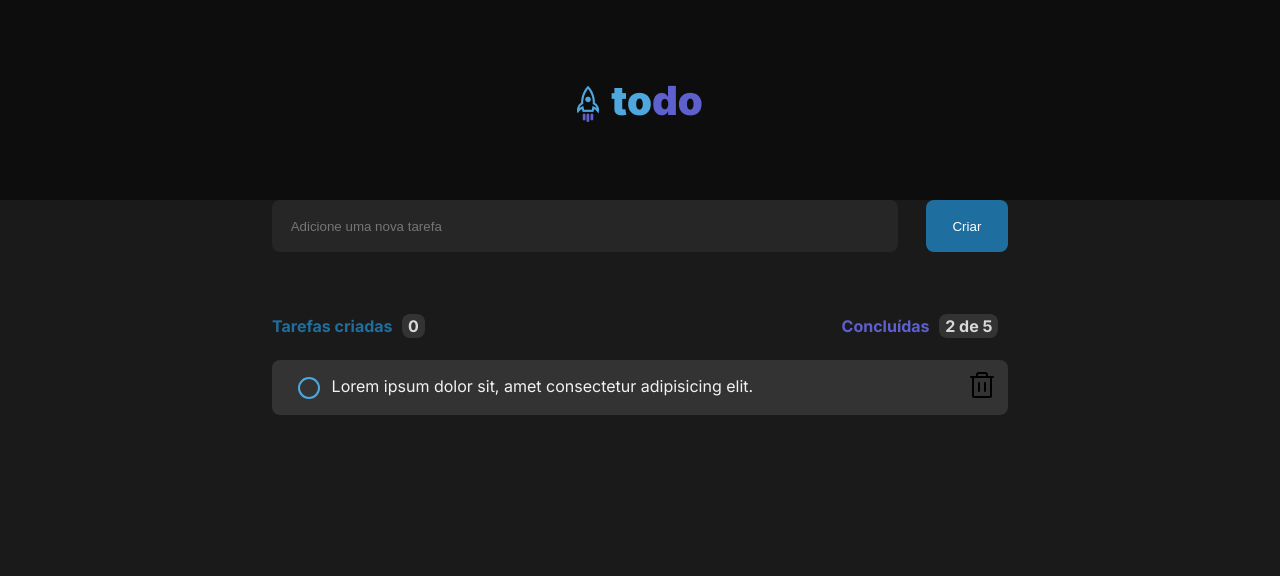
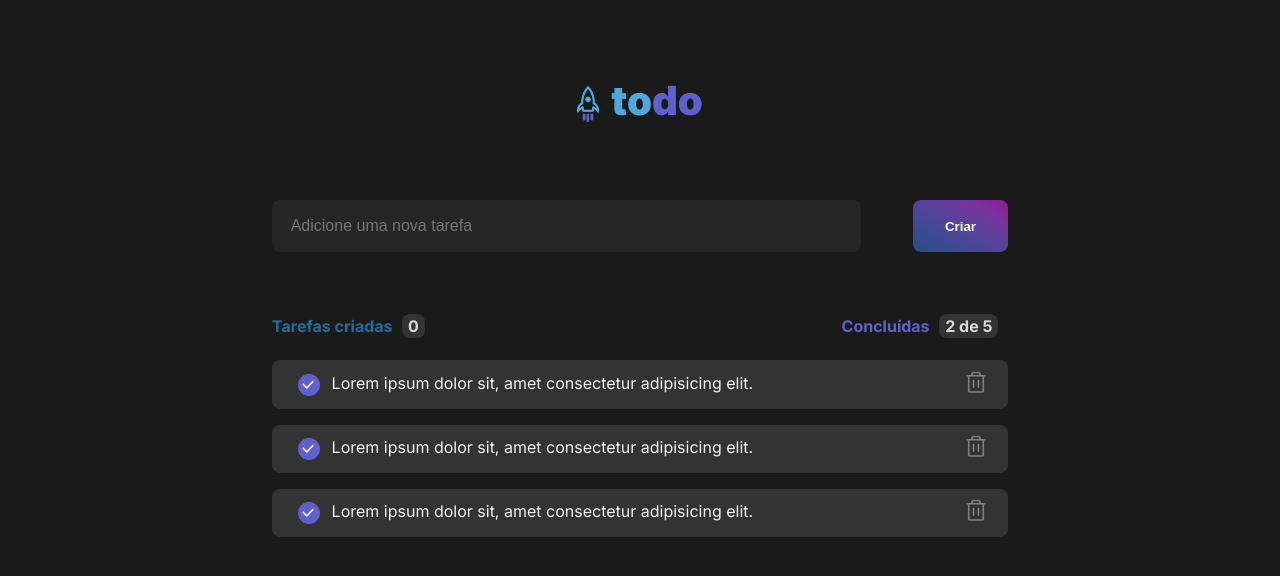
Before and after one commit to viniscrv/to-do, a React (Vite) app: page / in a window 1280 px wide. Shown: the top 576 px of the page. Built offline with nearby package versions, Linux system fonts and the light colour scheme.

Commit message:
ajustado estilização de tasks

```diff
--- a/src/components/Header.module.css
+++ b/src/components/Header.module.css
@@ -1,5 +1,5 @@
 .header {
-    background-color: var(--gray-700);
+    background-color: transparent;
     height: 200px;
     display: flex;
     align-items: center;
--- a/src/components/Input.module.css
+++ b/src/components/Input.module.css
@@ -16,9 +16,14 @@ form input {
     color: var(--gray-300);
 }
 
+form input::placeholder {
+    font-size: 1.2em;
+}
+
 form button {
-    background-color: var(--blue-dark);
-    padding: 1.4em 2em;
+    background: var(--blue-purple);
+    padding: 1.4em 2.4em;
+    font-weight: 700;
     border: 0;
     border-radius: 8px;
     color: #fff;
--- a/src/components/Task.module.css
+++ b/src/components/Task.module.css
@@ -5,6 +5,10 @@
     padding: .6em;
     background-color: var(--gray-400);
     border-radius: 8px;
+}
+
+.task + .task {
+    margin-top: 1em;
 }
 
 .checkbox input {
@@ -16,7 +20,7 @@
     margin: 0 1em;
 }
 
-.checkbox input + label:before {
+.checkbox label:before {
     content: "";
     width: 18px;
     height: 18px;
@@ -27,13 +31,25 @@
     margin-right: 12px;
 }
 
-.checkbox input:checked + label:before {
+.checkbox label::before {
     background-color: var(--purple-dark);
     border: 2px solid var(--purple-dark);
+    background-image: url(../assets/checked.svg);
+    background-repeat: no-repeat;
+    background-size: 80%;
+    background-position: center;
 
 }
 
 .task button {
     background-color: transparent;
     border: 0;
+    cursor: pointer;
+    color: var(--gray-300);
+    margin-right: .7em;
+    border-radius: 8px;
 }
+
+.task button:hover {
+    color: var(--danger );
+}
--- a/src/components/Task.tsx
+++ b/src/components/Task.tsx
@@ -7,12 +7,14 @@ const Task = () => {
     <div className={styles.task}>
         <div>
             <div className={styles.checkbox}>
-                <input type="checkbox" id="task"/>
-                <label htmlFor="task">Lorem ipsum dolor sit, amet consectetur adipisicing elit.</label>
+
+                <label>Lorem ipsum dolor sit, amet consectetur adipisicing elit.
+                  <input type="checkbox" id="task" />
+                </label>
             </div>
         </div>
         <button>
-            <Trash size={32} />
+            <Trash size={26} />
         </button>
     </div>
   )
--- a/src/components/Tasks.tsx
+++ b/src/components/Tasks.tsx
@@ -12,6 +12,8 @@ const Tasks = () => {
 
         <div>
             <Task/>
+            <Task/>
+            <Task/>
         </div>
     </>
   )
--- a/src/global.css
+++ b/src/global.css
@@ -3,6 +3,8 @@
     --purple-dark: #5E60CE;
     --blue: #4EA8DE;
     --blue-dark: #1E6F9F;
+
+    --blue-purple: linear-gradient(to right top, #2b4e83, #3b4b92, #55449b, #74379e, #941b99);
 
     --danger: #E25858;
     --gray-100: #F2F2F2;
@@ -17,6 +19,7 @@
 * {
     margin: 0;
     padding: 0;
+    box-sizing: border-box;
 }
 
 body {
@@ -24,3 +27,8 @@ body {
     background-color: var(--gray-600);
     color: var(--gray-300);
 }
+
+:focus {
+    outline: transparent;
+    box-shadow: 0 0 0 2px var(--purple);
+}
```
Also changed, not shown: src/assets/checked.svg (added), src/components/Tasks.module.css (line endings or trailing spaces).
